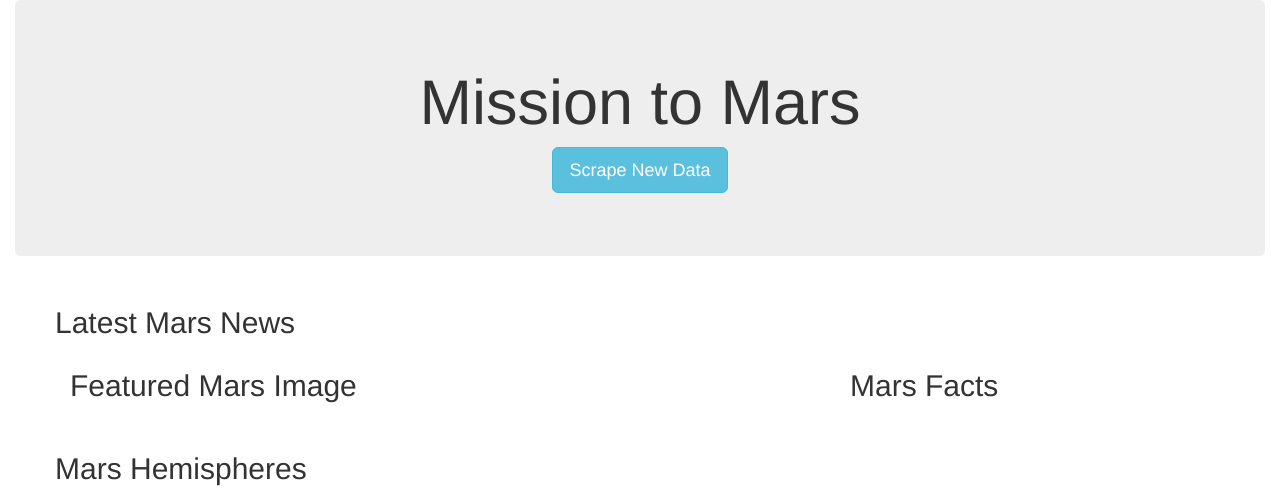
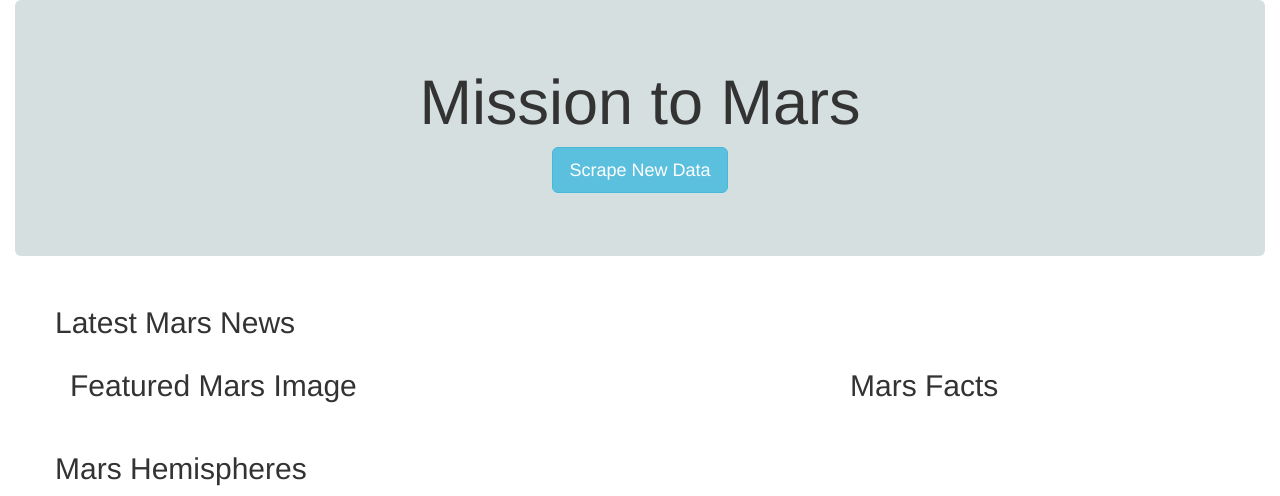
Before and after one commit to vieravfg/web-scraping-challenge, a Flask app: page / in a window 1280 px wide. Shown: the top 496 px of the page. Run offline with Flask 2, Linux system fonts and the light colour scheme; data that the repository does not hold is empty; some libraries are stand-ins or nearby versions.

Commit message:
last commit

```diff
--- a/templates/index.html
+++ b/templates/index.html
@@ -11,7 +11,7 @@
 
 <body>
   <div class="container-fluid">
-    <div class="jumbotron text-center">
+    <div class="jumbotron text-center" style="background-color: rgb(213, 223, 223)">
       <h1>Mission to Mars</h1>
       <p><a class="btn btn-info btn-lg" href="/scrape" role="button">Scrape New Data</a></p>
     </div>
@@ -40,7 +40,7 @@
             <div class = "row text-left">
               {% for hemisphere in mars.mars_hemispheres %}
                   <div class = "col-md-3 col-sm-6">
-                    <div class = "well">
+                    <div class = "well"  style="background-color: rgb(213, 223, 223)">
                       <img src="{{hemisphere.img_url}}" width="100%">
                       <h3>{{hemisphere.title}}</h3>
                     </div>
```
Also changed, not shown: 3 other files.
